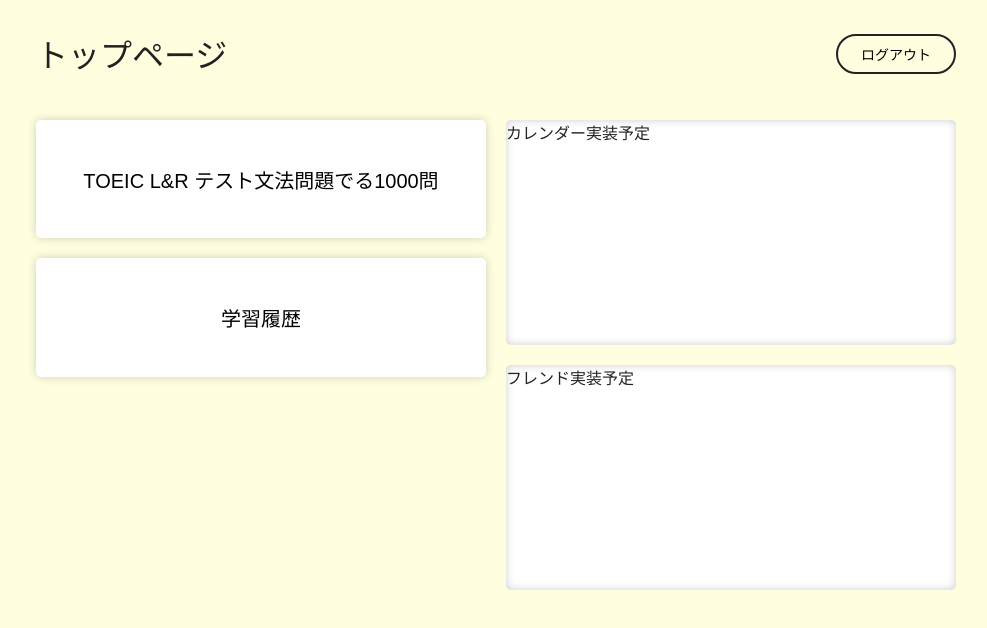
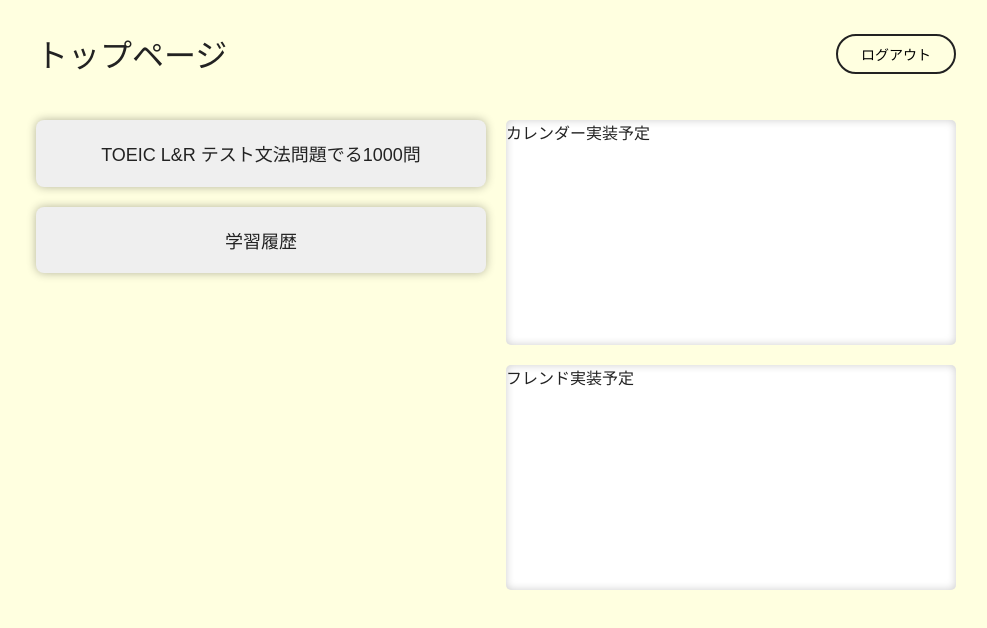
Before and after one commit to aoken0/web-english-training, a Next.js app: page /top in a window 1280 px wide. Shown: the top 628 px of the page, without its empty margins (144-1131 px from the left). Built offline with nearby package versions, Linux system fonts and the light colour scheme; no server answers; sample sign-in values are in the browser's storage; a web font is replaced by a local one.

Commit message:
ボタンデザイン修正

```diff
--- a/src/components/GlobalComponents.tsx
+++ b/src/components/GlobalComponents.tsx
@@ -175,23 +175,24 @@
 const BigButtonStyled = styled.button`
   width: 100%;
   max-width: 450px;
-  aspect-ratio: 3.8 / 1;
-  padding: 30px;
-  background-color: #fff;
+  height: 5em;
+  padding: 0 30px;
+  // background-color: #bbb;
+  color: #222;
   border: none;
-  border-radius: 5px;
+  border-radius: 8px;
   outline: none;
   box-shadow:
-    0px 0px 10px rgba(0, 0, 0, 0.2),
+    0px 0px 10px rgba(0, 0, 0, 0.3),
     inset 0px 0px 10px transparent;
   transition: all .25s ease-in-out;
   &:hover {
     cursor: pointer;
     box-shadow:
       0px 0px 10px transparent,
-      inset 0px 0px 10px rgba(0, 0, 0, 0.2);
+      inset 0px 0px 10px rgba(0, 0, 0, 0.3);
   }
   span {
-    font-size: 20px;
+    font-size: 18px;
   }
 `
```
